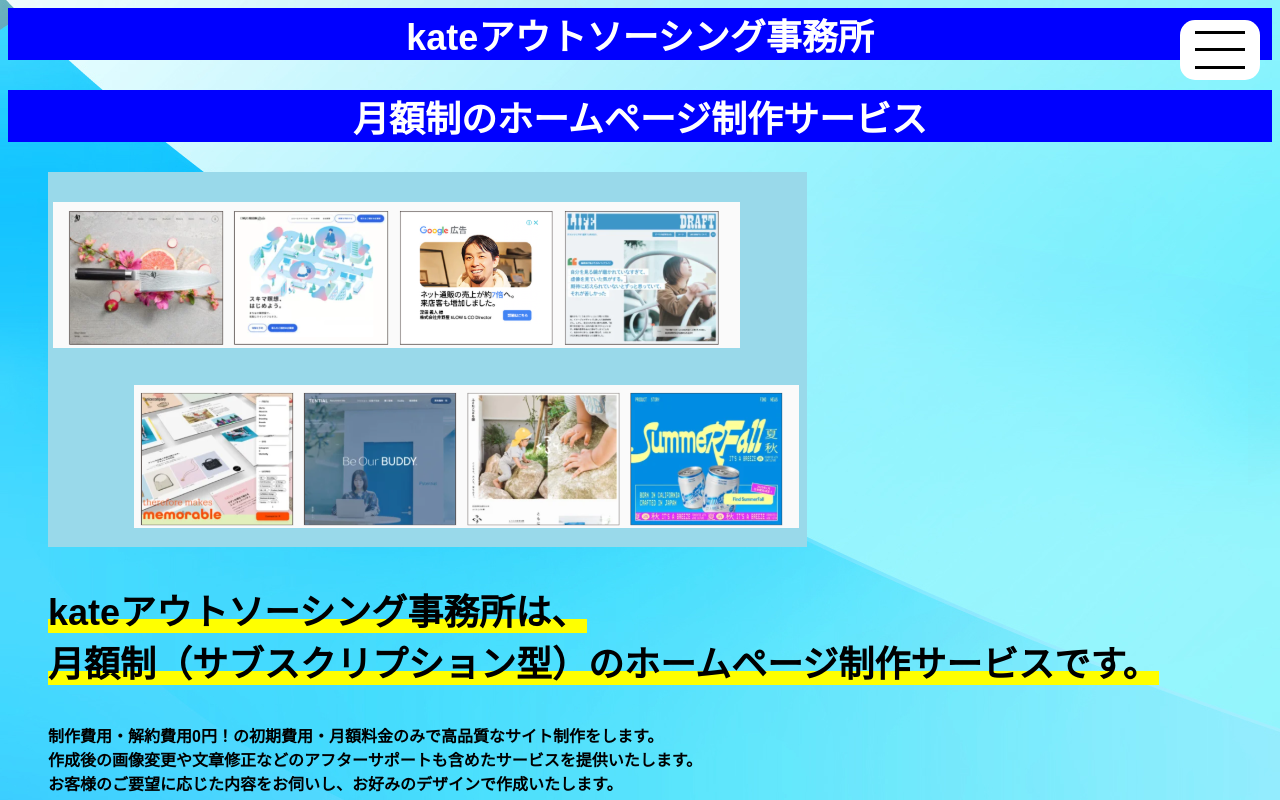
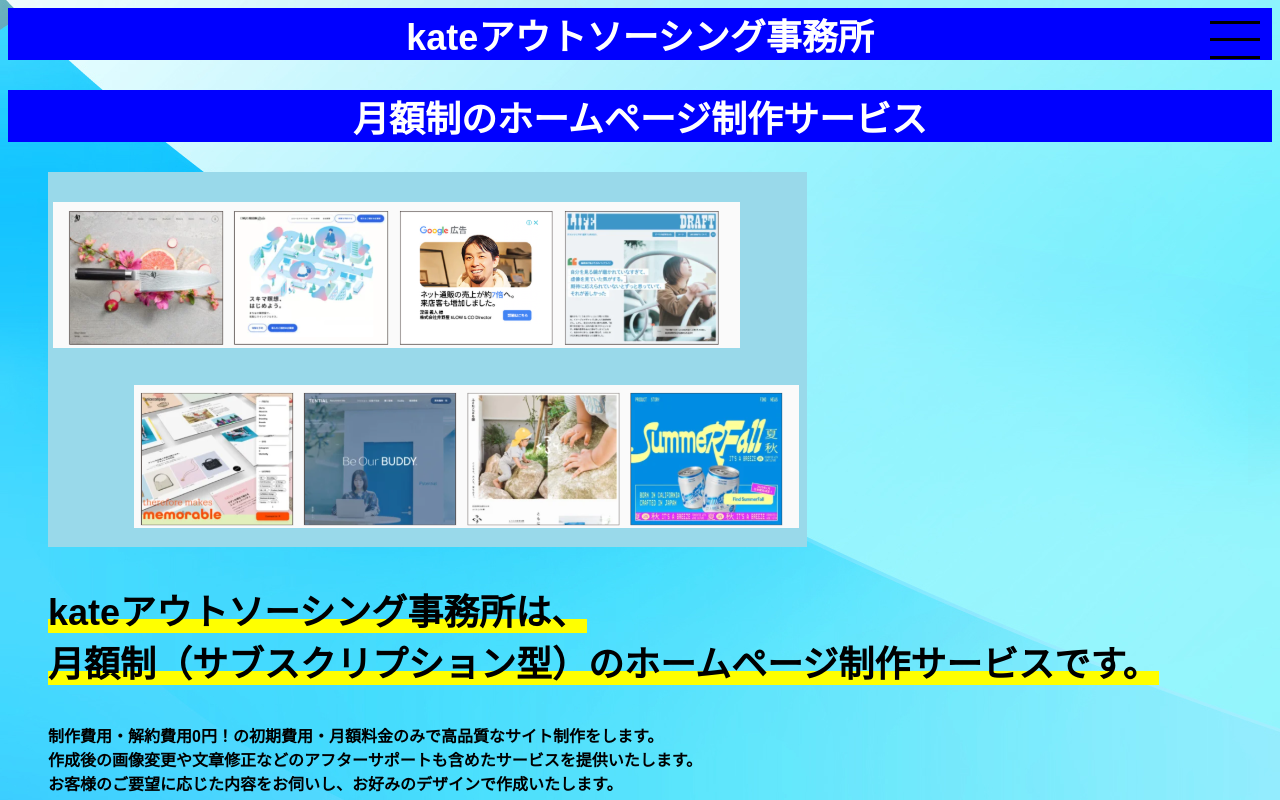
Before and after one commit to katetsuji/kate-outsourcing-office, a plain HTML site: page index.html in a window 1280 px wide. Shown: the top 800 px of the page. Drawn offline with nearby package versions, Linux system fonts and the light colour scheme.

Commit message:
Update style.css

```diff
--- a/css/style.css
+++ b/css/style.css
@@ -120,54 +120,40 @@ a:active {
 hamburger(ハンバーガーアイコン)
 =================================== */
 .hamburger {
-  position: fixed;
+  position: absolute;
   right: 20px;
   top: 20px;
-  width: 80px;
-  height: 60px;
-
-  background: white;
-  border-radius: 15px;
-  display: flex;
-  justify-conetent: center
-  align-items: center;
-
+  width: 50px;
+  height: 40px;
   cursor: pointer;
   z-index: 300;
 }
 
 .hamburger__line {
-  position: fixed;
-
+  position: absolute;
   width: 50px;
   height: 3px;
-  right: 35px;
-
+  right: 0;
   background-color: #000;
-
-  justify-conetent: center
-  align-items: center;
-
-
   transition: all 0.5s;
 }
 
 .hamburger__line--1 {
-  top: 31px;
+  top: 1px;
 }
 
 .hamburger__line--2 {
-  top: 48px;
+  top: 18px;
 }
 
 .hamburger__line--3 {
-  top: 66px;
+  top: 36px;
 }
 
 /*ハンバーガーがクリックされたら*/
 .open .hamburger__line--1 {
   transform: rotate(-45deg);
-  top: 41px;
+  top: 11px;
 }
 
 .open .hamburger__line--2 {
@@ -176,7 +162,7 @@ hamburger(ハンバーガーアイコン)
 
 .open .hamburger__line--3 {
   transform: rotate(45deg);
-  top: 41px;
+  top: 11px;
 }
 
 
```
